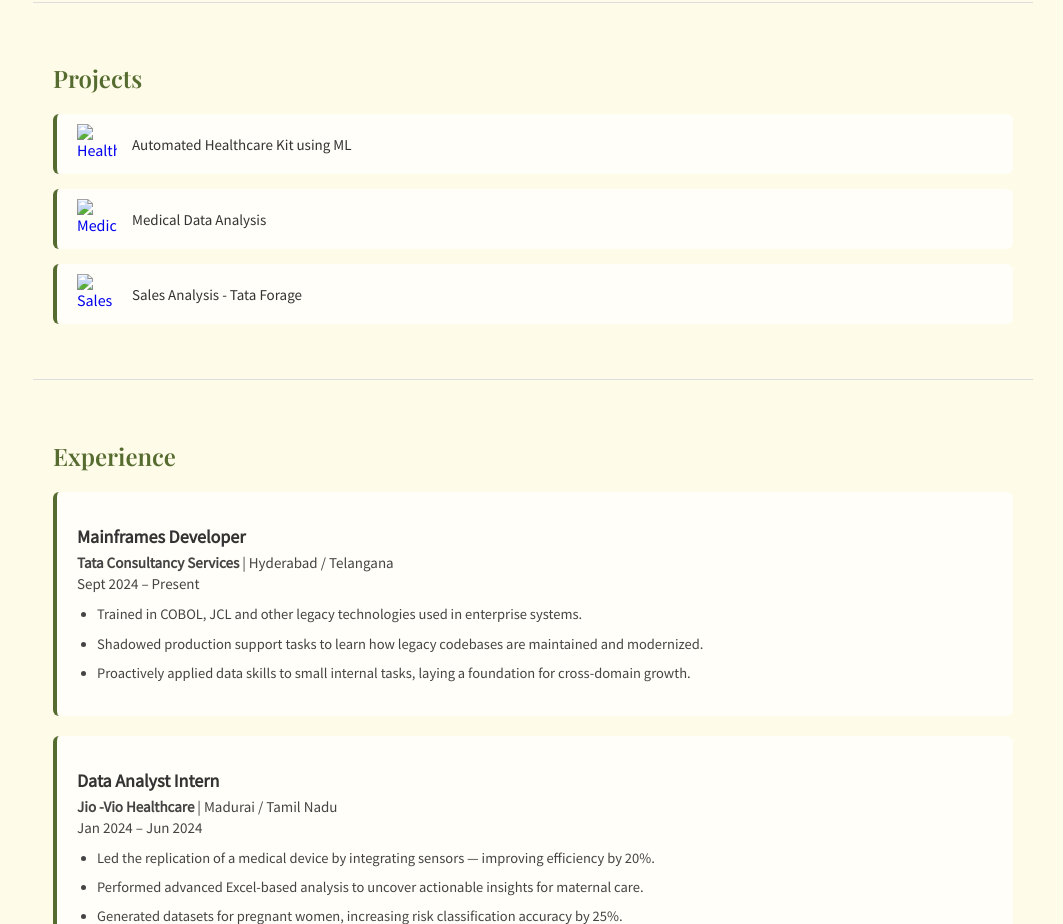
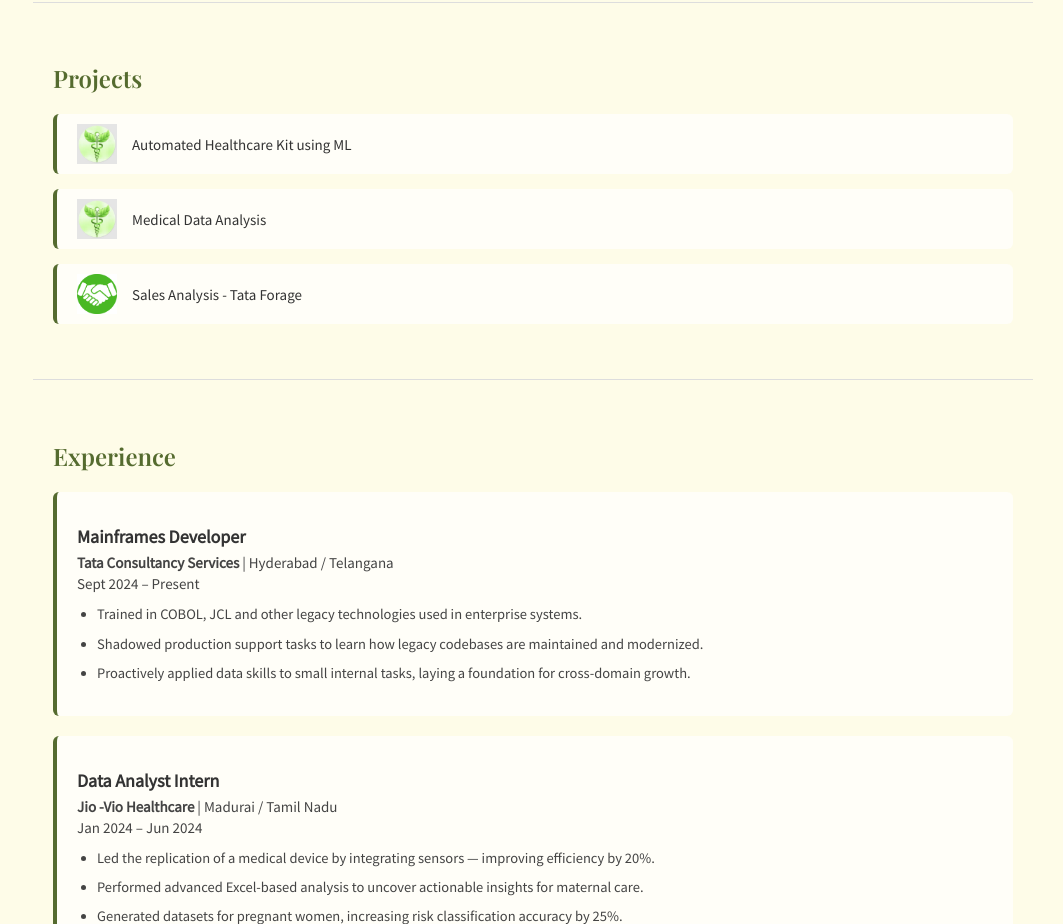
Before and after one commit to LatikaaTejus/LatikaaTejus.github.io, a plain HTML site: page index.html in a window 1280 px wide. Shown: the part 1999-2923 px from the top of the page, without its empty margins (217-1280 px from the left). Drawn offline with nearby package versions, Linux system fonts and the light colour scheme.

Commit message:
Update index.html

```diff
--- a/index.html
+++ b/index.html
@@ -160,17 +160,17 @@
   <h2>Projects</h2>
 
   <a href="https://github.com/LatikaaTejus/HEALTH-CARE-KIT-USING-ML-AND-AUTOMATION" target="_blank" class="project-item">
-    <img src="project1.png" alt="Healthcare ML" class="project-logo" />
+    <img src="a.png" alt="Healthcare ML" class="project-logo" />
     <span>Automated Healthcare Kit using ML</span>
   </a>
 
   <a href="https://github.com/LatikaaTejus/medical-data-analysis" target="_blank" class="project-item">
-    <img src="project2.png" alt="Medical Data" class="project-logo" />
+    <img src="b.png" alt="Medical Data" class="project-logo" />
     <span>Medical Data Analysis</span>
   </a>
 
   <a href="https://github.com/LatikaaTejus/TATA-forage" target="_blank" class="project-item">
-    <img src="project3.png" alt="Sales Analysis" class="project-logo" />
+    <img src="c.png" alt="Sales Analysis" class="project-logo" />
     <span>Sales Analysis - Tata Forage</span>
   </a>
 </section>
```
